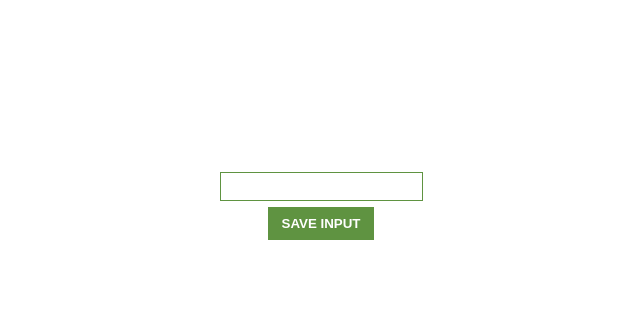
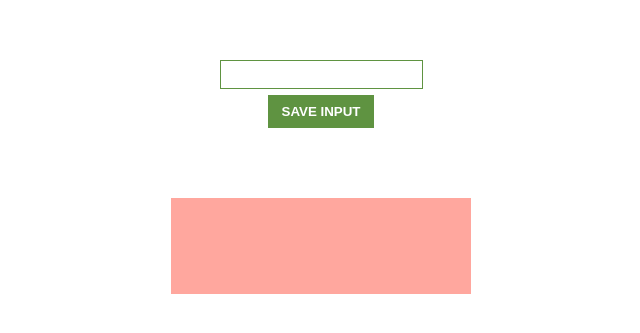
Before and after one commit to luciaguerra/leads-tracker, a plain HTML site: page index.html in a window 1280 px wide. Shown: the part 191-524 px from the top of the page, without its empty margins (319-959 px from the left). Drawn offline with Linux system fonts and the light colour scheme.

Commit message:
Add new function

```diff
--- a/css/style.css
+++ b/css/style.css
@@ -48,13 +48,12 @@ button {
     padding: 0.45em 0.9em;
 }
 
-/*#box {
+#container {
     margin: 4em;
     background-color: #ffa79e;
     width: 300px;
     padding: 3em;
-    height: 100px;
     text-align: center;
     color: white;
     font-weight: bold;
-}*/
+}
--- a/index.html
+++ b/index.html
@@ -11,8 +11,8 @@
     <main>
         <input type="text" id="input-el">
         <button id="input-btn">SAVE INPUT</button>
-
-        <!--div id="box">Open the box!</div-->
+        <ul id="ul-el"></ul>
+        <div id="container"></div>
     </main>
 
     <script src="js/script.js"></script>
```
